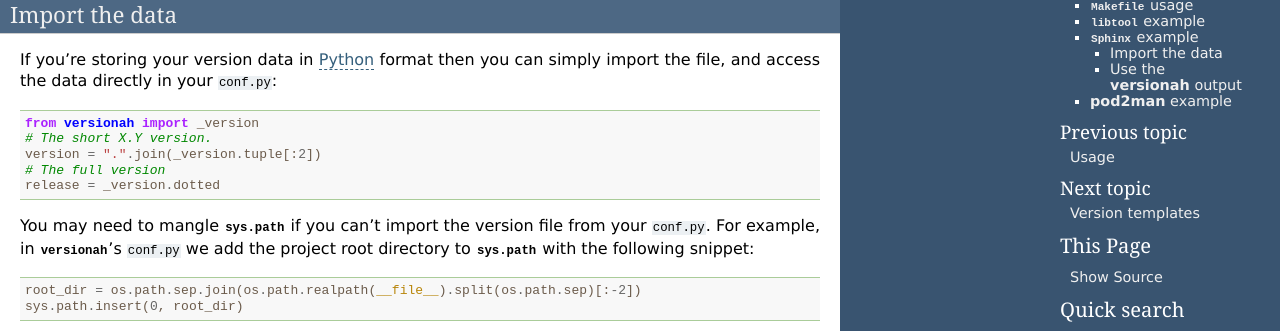
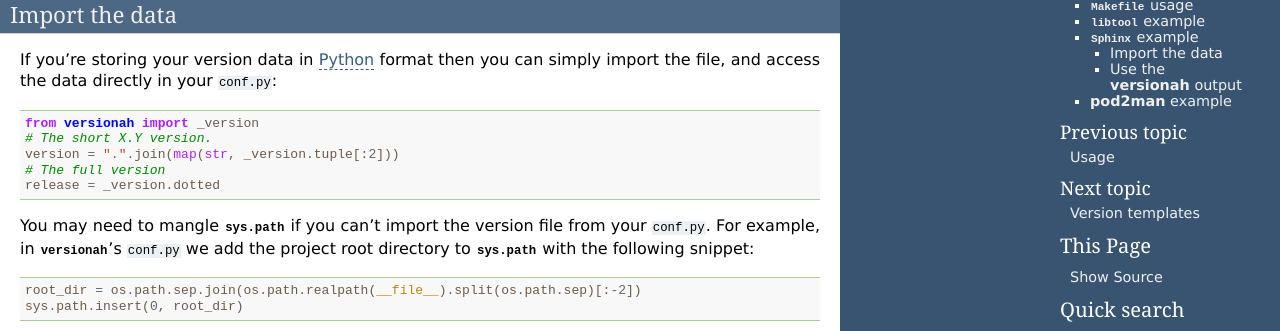
Before and after one commit to JNRowe/versionah, a Sphinx documentation site: the page built from doc/getting_started.rst, in a window 1280 px wide and 900 px high, scrolled down 883 px. Shown: the part 113-444 px from the top of the window. Built offline with Sphinx 7.4.7, drawn with Linux system fonts in a browser that asks for light colours; the version number could not be read and is left out.

Commit message:
Fixed Sphinx version setup.

```diff
--- a/doc/conf.py
+++ b/doc/conf.py
@@ -52,7 +52,7 @@
 sys.path.insert(0, root_dir)
 from versionah import _version
 # The short X.Y version.
-version = ".".join(_version__.tuple[:2])
+version = ".".join(map(str, _version.tuple[:2]))
 # The full version, including alpha/beta/rc tags.
 release = _version.dotted
 
--- a/doc/getting_started.rst
+++ b/doc/getting_started.rst
@@ -65,7 +65,7 @@
 
     from versionah import _version
     # The short X.Y version.
-    version = ".".join(_version.tuple[:2])
+    version = ".".join(map(str, _version.tuple[:2]))
     # The full version
     release = _version.dotted
 
```
